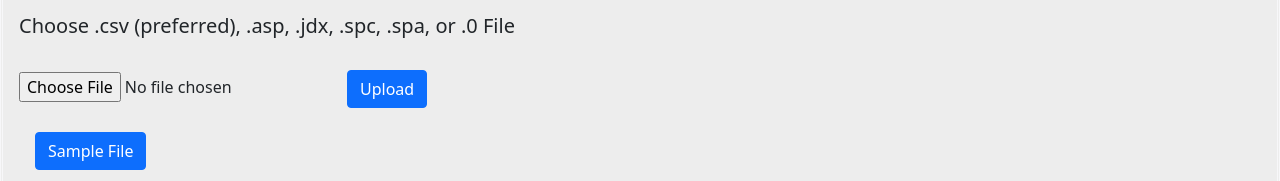
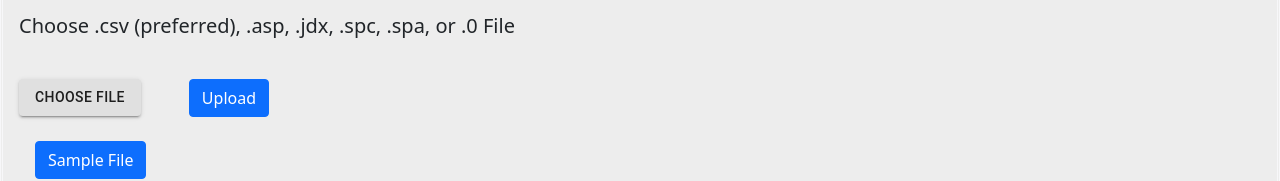
Before and after one commit to sujith15/OpenSpecy_project_21, a React (Create React App) app in the folder frontend-react/: page /upload in a window 1280 px wide. Shown: the part 190-371 px from the top of the page. Built offline with nearby package versions, Linux system fonts and the light colour scheme.

Commit message:
mui button commit

```diff
--- a/frontend-react/src/Uploadpage.js
+++ b/frontend-react/src/Uploadpage.js
@@ -2,16 +2,23 @@ import React from "react";
 import "./Uploadpage.css";
 import { useState } from "react";
 import axios from "axios";
+import Button from "@material-ui/core/Button";
 
 const Upload = () => {
   const [fileData, setFileData] = useState("");
+  const [fileName, setFileName] = useState("");
   const getFile = (e) => {
     setFileData(e.target.files[0]);
+
     const file = e.target.files[0];
-    if (file.size > 100000) {
+
+    console.log(file);
+
+    if (file.size > 10000000) {
       window.alert("Please upload a file smaller than 10 MB");
       return false;
     }
+    setFileName(file.name);
   };
 
   const uploadFile = (e) => {
@@ -47,13 +54,27 @@ const Upload = () => {
         <h5>Choose .csv (preferred), .asp, .jdx, .spc, .spa, or .0 File</h5>
         <br></br>
         <form onSubmit={uploadFile}>
-          <input
+          {/* <input
             type="file"
             name="file"
             accept=".csv,.asp,.spc,.jdx,.spa,.0"
             onChange={getFile}
             required
-          />
+            // value={""}
+          /> */}
+
+          <Button variant="contained" component="label">
+            Choose File
+            <input
+              type="file"
+              hidden
+              onChange={getFile}
+              accept=".csv,.asp,.spc,.jdx,.spa,.0"
+            />
+          </Button>
+
+          <label className={"p-3"}>{fileName}</label>
+
           <input
             class="btn btn-primary"
             type="submit"
```
Also changed, not shown: 1 other file (tests, documents, lock files or other folders).
